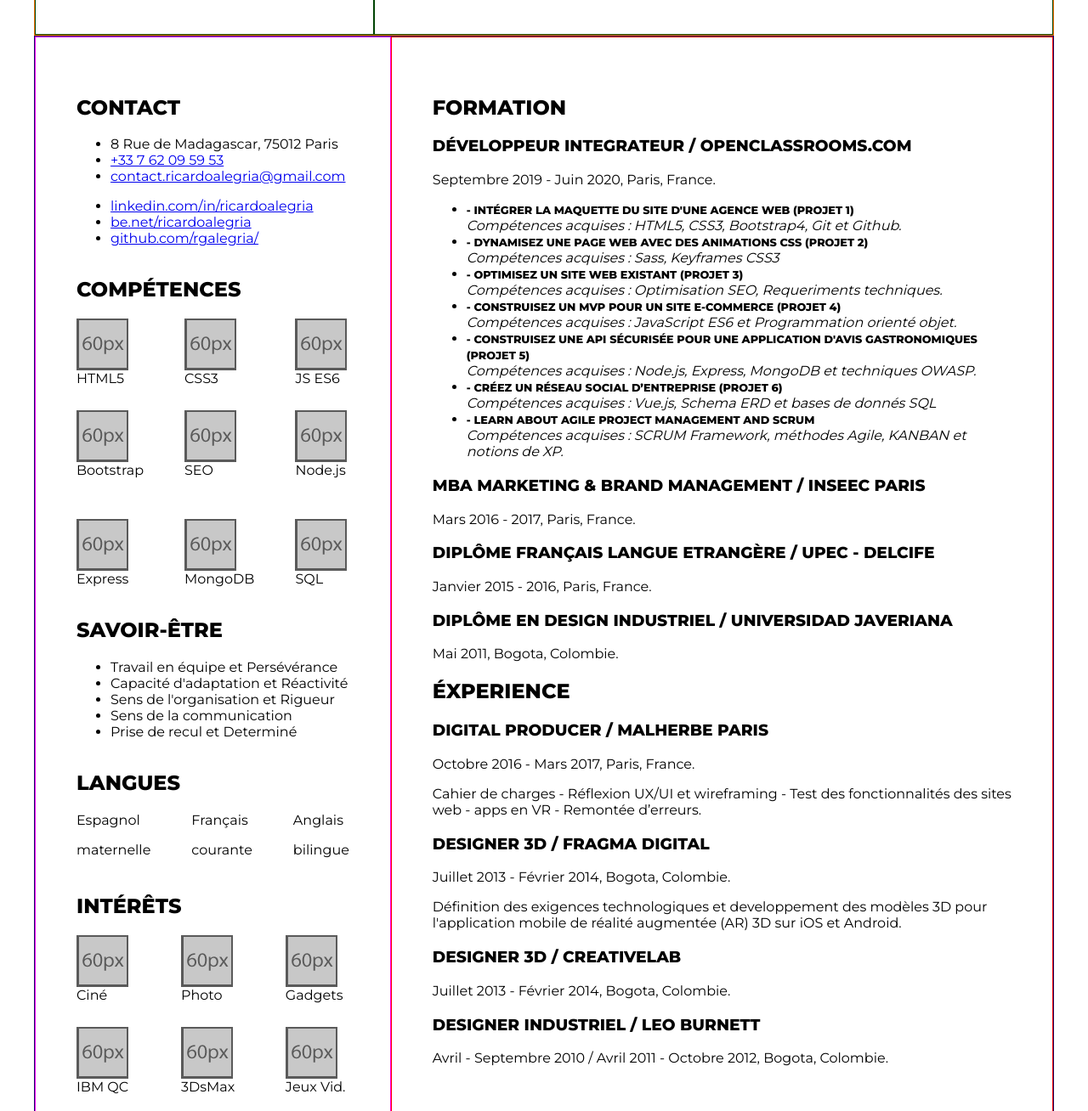
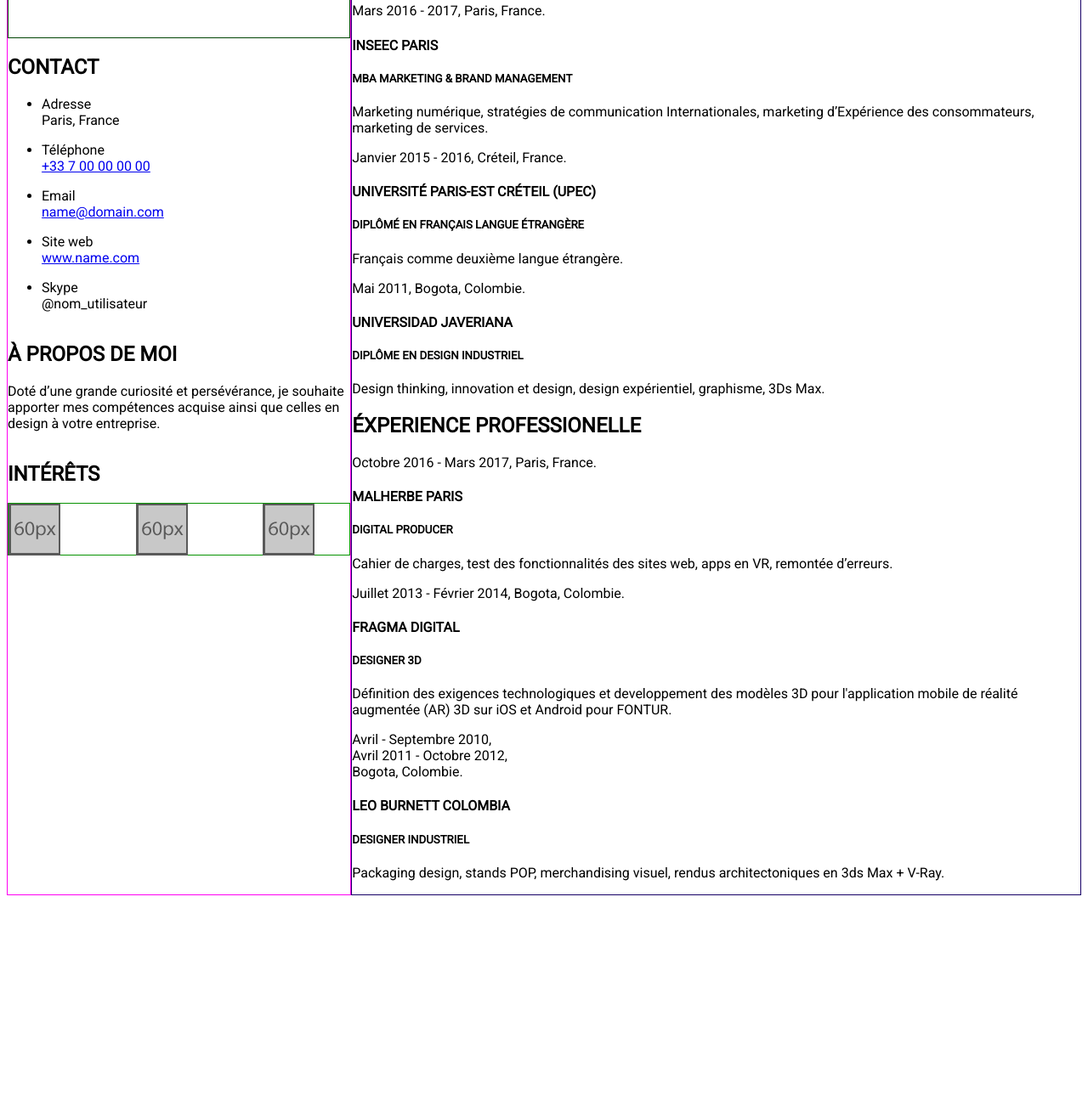
Before and after one commit to rgalegria/P2_GOMEZ_Ricardo, a plain HTML site: page index.html in a window 1280 px wide. Shown: the part 367-1675 px from the top of the page at 85% size. After the commit the page ends 1429 px from the top, so only its background shows below. Drawn offline with Linux system fonts and the light colour scheme.

Commit message:
Restructure pour ressembler à la maquette OC

```diff
--- a/css/styles.css
+++ b/css/styles.css
@@ -1,10 +1,13 @@
-@import url("https://fonts.googleapis.com/css?family=Montserrat:400,600,800&display=swap");
+@import url("https://fonts.googleapis.com/css?family=Roboto&display=swap");
 
 /* Fonts */
 
 body {
-  font-family: "Montserrat", sans-serif;
+  font-family: "Roboto", sans-serif;
   font-weight: 400;
+  display: block;
+  display: flex;
+  flex-direction: row-reverse;
 }
 
 h1,
@@ -29,16 +32,25 @@ h6 {
 }
 
 /* Contenu */
-main {
-  display: block;
-  margin: auto;
-  width: 1200px;
+
+.wrapper {
+  width: 68%;
+  display: flex;
+  flex-direction: column;
+  border: 1px solid #160066;
+}
+
+aside {
+  display: flex;
+  flex-direction: column;
+  border: 1px solid #ff00f2;
+  width: 32%;
   height: auto;
 }
 
 header {
   display: flex;
-  flex-direction: row;
+  flex-direction: column;
   border: 1px solid #ff7300;
 }
 
@@ -50,9 +62,7 @@ img {
 
 .photo {
   border: 1px solid #004403;
-  padding: 3em;
-  width: 30%;
-  margin: auto;
+  padding: 6em;
 }
 
 .header_text {
@@ -63,12 +73,6 @@ img {
   width: 70%;
 }
 
-.wrapper {
-  display: flex;
-  flex-direction: row-reverse;
-  border: 1px solid #160066;
-}
-
 .content {
   border: 1px solid #ff0000;
   display: block;
@@ -76,18 +80,10 @@ img {
   width: 70%;
 }
 
-aside {
-  display: flex;
-  flex-direction: column;
-  border: 1px solid #ff00f2;
-  padding: 3em;
-  width: 30%;
-  height: auto;
-}
-
 .grid {
-  padding-bottom: 1em;
   display: grid;
   grid-template: repeat(1, 60px) / repeat(3, 1fr);
   gap: 3em;
+  padding: 0em;
+  border: 1px solid #079202;
 }
--- a/index.html
+++ b/index.html
@@ -9,291 +9,180 @@
     <title>CV Ricardo GOMEZ ALEGRIA</title>
   </head>
   <body>
-    <main>
+    <main class="wrapper">
       <header>
+        <h1>Ricardo GOMEZ ALEGRIA</h1>
+        <span>Développeur Web Junior</span>
+      </header>
+      <div>
+        <section>
+          <h2>Formation</h2>
+          <div>
+            <div>
+              <p>Fevrier 2020, Paris, France.</p>
+            </div>
+            <div>
+              <h4>OpenClassrooms.com</h4>
+              <h5>Développeur Integrateur</h5>
+              <p>
+                Intégrer La Maquette Du Site D'une Agence Web, dynamisez une
+                page web avec des animations CSS, optimisez un site web
+                existant, construisez un MVP pour un site e-commerce, développer
+                une API sécurisée pour une application d'avis gastronomiques,
+                créez un réseau social d’entreprise, Learn about Agile Project
+                Management and SCRUM.
+              </p>
+            </div>
+          </div>
+          <div>
+            <div>
+              <p>Mars 2016 - 2017, Paris, France.</p>
+            </div>
+            <div>
+              <h4>INSEEC Paris</h4>
+              <h5>MBA Marketing & Brand Management</h5>
+              <p>
+                Marketing numérique, stratégies de communication
+                Internationales, marketing d’Expérience des consommateurs,
+                marketing de services.
+              </p>
+            </div>
+          </div>
+          <div>
+            <div>
+              <p>Janvier 2015 - 2016, Créteil, France.</p>
+            </div>
+            <div>
+              <h4>Université Paris-Est Créteil (UPEC)</h4>
+              <h5>Diplômé en Français Langue Étrangère</h5>
+              <p>
+                Français comme deuxième langue étrangère.
+              </p>
+            </div>
+          </div>
+          <div>
+            <div>
+              <p>Mai 2011, Bogota, Colombie.</p>
+            </div>
+            <div>
+              <h4>Universidad Javeriana</h4>
+              <h5>Diplôme en Design Industriel</h5>
+              <p>
+                Design thinking, innovation et design, design expérientiel,
+                graphisme, 3Ds Max.
+              </p>
+            </div>
+          </div>
+        </section>
+        <section>
+          <h2>Éxperience professionelle</h2>
+          <div>
+            <div>
+              <p>Octobre 2016 - Mars 2017, Paris, France.</p>
+            </div>
+            <div>
+              <h4>Malherbe Paris</h4>
+              <h5>Digital Producer</h5>
+              <p>
+                Cahier de charges, test des fonctionnalités des sites web, apps
+                en VR, remontée d’erreurs.
+              </p>
+            </div>
+          </div>
+          <div>
+            <div>
+              <p>Juillet 2013 - Février 2014, Bogota, Colombie.</p>
+            </div>
+            <div>
+              <h4>Fragma Digital</h4>
+              <h5>Designer 3D</h5>
+              <p>
+                Définition des exigences technologiques et developpement des
+                modèles 3D pour l'application mobile de réalité augmentée (AR)
+                3D sur iOS et Android pour FONTUR.
+              </p>
+            </div>
+          </div>
+          <div>
+            <div>
+              <p>
+                Avril - Septembre 2010, <br />
+                Avril 2011 - Octobre 2012, <br />
+                Bogota, Colombie.
+              </p>
+            </div>
+            <div>
+              <h4>Leo Burnett Colombia</h4>
+              <h5>Designer Industriel</h5>
+              <p>
+                Packaging design, stands POP, merchandising visuel, rendus
+                architectoniques en 3ds Max + V-Ray.
+              </p>
+            </div>
+          </div>
+        </section>
+      </div>
+    </main>
+    <aside>
       <div class="photo">
         <img src="img/photo.png" alt="Photo Profile" />
       </div>
-        <div class="header_text">
-          <h1>Ricardo GOMEZ ALEGRIA</h1>
-          <span class="title">Développeur Web Junior</span>
-          <p>
-            Doté d’une grande curiosité et persévérance, je souhaite apporter
-            mes compétences acquise ainsi que celles en design à votre
-            entreprise.
-          </p>
-        </div>
-      </header>
-      <div class="wrapper">
-        <div class="content">
-          <section>
       <div>
-              <h2>Formation</h2>
-              <h3>Développeur Integrateur / OpenClassrooms.com</h3>
-              <p>Septembre 2019 - Juin 2020, Paris, France.</p>
+        <h2>Contact</h2>
         <ul>
           <li>
-                  <span class="title_2"
-                    >- Intégrer La Maquette Du Site D'une Agence Web (Projet
-                    1)</span
-                  ><br />
-                  <em
-                    >Compétences acquises : HTML5, CSS3, Bootstrap4, Git et
-                    Github.</em
-                  >
+            <p>
+              Adresse <br />
+              Paris, France
+            </p>
           </li>
           <li>
-                  <span class="title_2"
-                    >- Dynamisez une page web avec des animations CSS (Projet
-                    2)</span
-                  >
-                  <br />
-                  <em>Compétences acquises : Sass, Keyframes CSS3</em>
+            <p>
+              Téléphone<br />
+              <a href="tel:+33700000000">+33 7 00 00 00 00</a>
+            </p>
           </li>
           <li>
-                  <span class="title_2"
-                    >- Optimisez un site web existant (Projet 3)</span
-                  ><br />
-                  <em
-                    >Compétences acquises : Optimisation SEO, Requeriments
-                    techniques.</em
-                  >
+            <p>
+              Email<br />
+              <a href="mailto:name@domain.com">name@domain.com</a>
+            </p>
           </li>
           <li>
-                  <span class="title_2"
-                    >- Construisez un MVP pour un site e-commerce (Projet
-                    4)</span
-                  ><br />
-                  <em
-                    >Compétences acquises : JavaScript ES6 et Programmation
-                    orienté objet.</em
-                  >
+            <p>
+              Site web <br />
+              <a href="https://www.name.com">www.name.com </a>
+            </p>
           </li>
           <li>
-                  <span class="title_2"
-                    >- Construisez une API sécurisée pour une application d'avis
-                    gastronomiques (Projet 5)</span
-                  ><br />
-                  <em
-                    >Compétences acquises : Node.js, Express, MongoDB et
-                    techniques OWASP.</em
-                  >
-                </li>
-                <li>
-                  <span class="title_2"
-                    >- Créez un réseau social d’entreprise (Projet 6)</span
-                  ><br />
-                  <em
-                    >Compétences acquises : Vue.js, Schema ERD et bases de
-                    donnés SQL</em
-                  >
-                </li>
-                <li>
-                  <span class="title_2"
-                    >- Learn about Agile Project Management and SCRUM</span
-                  ><br />
-                  <em
-                    >Compétences acquises : SCRUM Framework, méthodes Agile,
-                    KANBAN et notions de XP.</em
-                  >
+            <p>
+              Skype <br />
+              @nom_utilisateur
+            </p>
           </li>
         </ul>
       </div>
       <div>
-              <h3>MBA Marketing & Brand Management / INSEEC Paris</h3>
-              <p>Mars 2016 - 2017, Paris, France.</p>
-
-              <h3>Diplôme Français Langue Etrangère / UPEC - DELCIFE</h3>
-              <p>Janvier 2015 - 2016, Paris, France.</p>
-
-              <h3>Diplôme en Design Industriel / Universidad Javeriana</h3>
-              <p>Mai 2011, Bogota, Colombie.</p>
+        <h2>à propos de moi</h2>
+        <p>
+          Doté d’une grande curiosité et persévérance, je souhaite apporter mes
+          compétences acquise ainsi que celles en design à votre entreprise.
+        </p>
       </div>
-          </section>
-          <section>
-            <h2>Éxperience</h2>
-            <h3>Digital Producer / Malherbe Paris</h3>
-            <span>Octobre 2016 - Mars 2017, Paris, France.</span>
-            <p>
-              Cahier de charges - <span>Réflexion UX/UI et wireframing</span> -
-              Test des fonctionnalités des sites web - <span>apps en VR</span> -
-              Remontée d’erreurs.
-            </p>
-            <h3>Designer 3D / Fragma Digital</h3>
-            <span>Juillet 2013 - Février 2014, Bogota, Colombie.</span>
-            <p>
-              Définition des exigences technologiques et developpement des
-              modèles 3D pour l'application mobile de
-              <span>réalité augmentée (AR) 3D</span> sur iOS et Android.
-            </p>
-            <h3>Designer 3D / CreativeLab</h3>
-            <span>Juillet 2013 - Février 2014, Bogota, Colombie.</span>
-            <h3>Designer Industriel / Leo Burnett</h3>
-            <span
-              >Avril - Septembre 2010 / Avril 2011 - Octobre 2012, Bogota,
-              Colombie.</span
-            >
-          </section>
-        </div>
-        <aside>
-          <div>
-            <h2>Contact</h2>
-            <ul>
-              <li>8 Rue de Madagascar, 75012 Paris</li>
-              <li><a href="tel:+33762095953">+33 7 62 09 59 53</a></li>
-              <li>
-                <a href="mailto:contact.ricardoalegria@gmail.com"
-                  >contact.ricardoalegria@gmail.com</a
-                >
-              </li>
-            </ul>
-            <ul>
-              <li>
-                <a href="https://www.linkedin.com/in/ricardoalegria"
-                  >linkedin.com/in/ricardoalegria
-                </a>
-              </li>
-              <li>
-                <a href="https://www.behance.net/ricardoalegria"
-                  >be.net/ricardoalegria</a
-                >
-              </li>
-              <li>
-                <a href="https://github.com/rgalegria/"
-                  >github.com/rgalegria/</a
-                >
-              </li>
-            </ul>
-          </div>
-          <div>
-            <h2>Compétences</h2>
-            <div class="grid">
-              <div>
-                <img class="grid_img" src="img/60px-01.png" alt="HTML5" /><span
-                  >HTML5</span
-                >
-              </div>
-              <div>
-                <img class="grid_img" src="img/60px-01.png" alt="HTML5" /><span
-                  >CSS3</span
-                >
-              </div>
-              <div>
-                <img class="grid_img" src="img/60px-01.png" alt="HTML5" /><span
-                  >JS ES6</span
-                >
-              </div>
-              <div>
-                <img class="grid_img" src="img/60px-01.png" alt="HTML5" /><span
-                  >Bootstrap</span
-                >
-              </div>
-              <div>
-                <img class="grid_img" src="img/60px-01.png" alt="HTML5" /><span
-                  >SEO</span
-                >
-              </div>
-              <div>
-                <img class="grid_img" src="img/60px-01.png" alt="HTML5" /><span
-                  >Node.js</span
-                >
-              </div>
-              <div>
-                <img class="grid_img" src="img/60px-01.png" alt="HTML5" /><span
-                  >Express</span
-                >
-              </div>
-              <div>
-                <img class="grid_img" src="img/60px-01.png" alt="HTML5" /><span
-                  >MongoDB</span
-                >
-              </div>
-              <div>
-                <img class="grid_img" src="img/60px-01.png" alt="HTML5" /><span
-                  >SQL</span
-                >
-              </div>
-            </div>
-          </div>
-          <div>
-            <h2>Savoir-Être</h2>
-            <ul>
-              <li>Travail en équipe et Persévérance</li>
-              <li>Capacité d'adaptation et Réactivité</li>
-              <li>Sens de l'organisation et Rigueur</li>
-              <li>Sens de la communication</li>
-              <li>Prise de recul et Determiné</li>
-            </ul>
-          </div>
-          <div>
-            <h2>Langues</h2>
-            <div class="grid">
-              <div>
-                <span>Espagnol</span>
-                <p>maternelle</p>
-              </div>
-              <div>
-                <span>Français</span>
-                <p>courante</p>
-              </div>
-              <div>
-                <span>Anglais</span>
-                <p>bilingue</p>
-              </div>
-            </div>
-          </div>
-          <div>
       <div>
         <h2>Intérêts</h2>
         <div class="grid">
           <div>
-                  <img
-                    class="grid_img"
-                    src="img/60px-01.png"
-                    alt="HTML5"
-                  /><span>Ciné</span>
+            <img class="grid_img" src="img/60px-01.png" alt="HTML5" />
           </div>
           <div>
-                  <img
-                    class="grid_img"
-                    src="img/60px-01.png"
-                    alt="HTML5"
-                  /><span>Photo</span>
+            <img class="grid_img" src="img/60px-01.png" alt="HTML5" />
           </div>
           <div>
-                  <img
-                    class="grid_img"
-                    src="img/60px-01.png"
-                    alt="HTML5"
-                  /><span>Gadgets</span>
-                </div>
-                <div>
-                  <img
-                    class="grid_img"
-                    src="img/60px-01.png"
-                    alt="HTML5"
-                  /><span>IBM QC</span>
-                </div>
-                <div>
-                  <img
-                    class="grid_img"
-                    src="img/60px-01.png"
-                    alt="HTML5"
-                  /><span>3DsMax</span>
-                </div>
-                <div>
-                  <img
-                    class="grid_img"
-                    src="img/60px-01.png"
-                    alt="HTML5"
-                  /><span>Jeux Vid.</span>
-                </div>
+            <img class="grid_img" src="img/60px-01.png" alt="HTML5" />
           </div>
         </div>
       </div>
     </aside>
-      </div>
-      <footer></footer>
-    </main>
   </body>
 </html>
```
Lines whose indentation alone changed are shown as unchanged.
